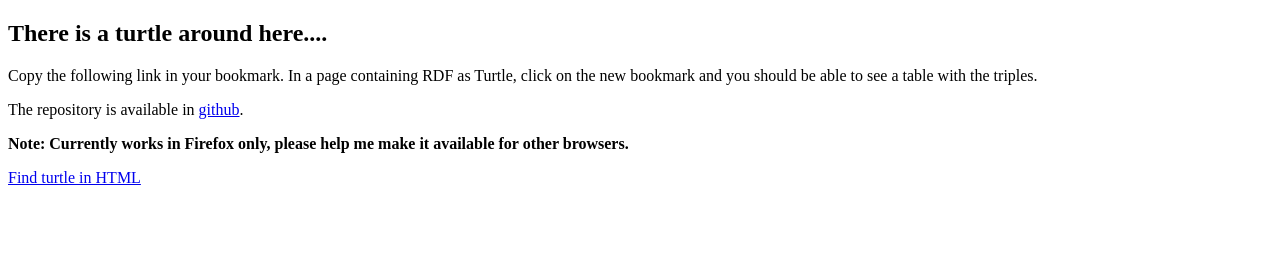
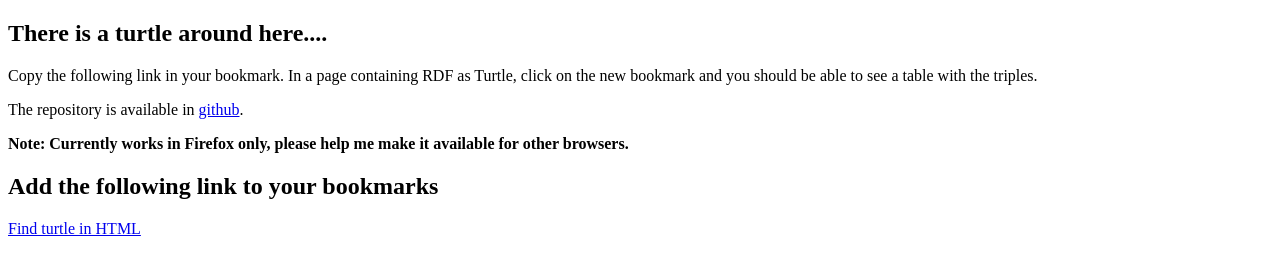
Before and after one commit to alangrafu/turtle-in-html, a plain HTML site: page index.html in a window 1280 px wide. Drawn offline with Linux system fonts and the light colour scheme.

```diff
--- a/index.html
+++ b/index.html
@@ -7,6 +7,8 @@
 <h2>There is a turtle around here....</h2>
 <p>Copy the following link in your bookmark. In a page containing RDF as Turtle, click on the new bookmark and you should be able to see a table with the triples.</p><p>The repository is available in <a href='https://github.com/alangrafu/turtle-in-html'>github</a>.</p>
 <p><strong>Note: Currently works in Firefox only, please help me make it available for other browsers.</strong></p>
+<h2>Add the following link to your bookmarks</h2>
+
 <a href='javascript:javascript: (function () { var e = document.createElement("script"); if (window.location.protocol === "https:") { e.setAttribute("src", "http://graves.cl/turtle-in-html/turtle-html.js"); } else { e.setAttribute("src", "http://graves.cl/turtle-in-html/turtle-html.js"); } document.body.appendChild(e);})();'>Find turtle in HTML</a>
 
 <script type="text/turtle">
```
Also changed, not shown: 2 other files.
